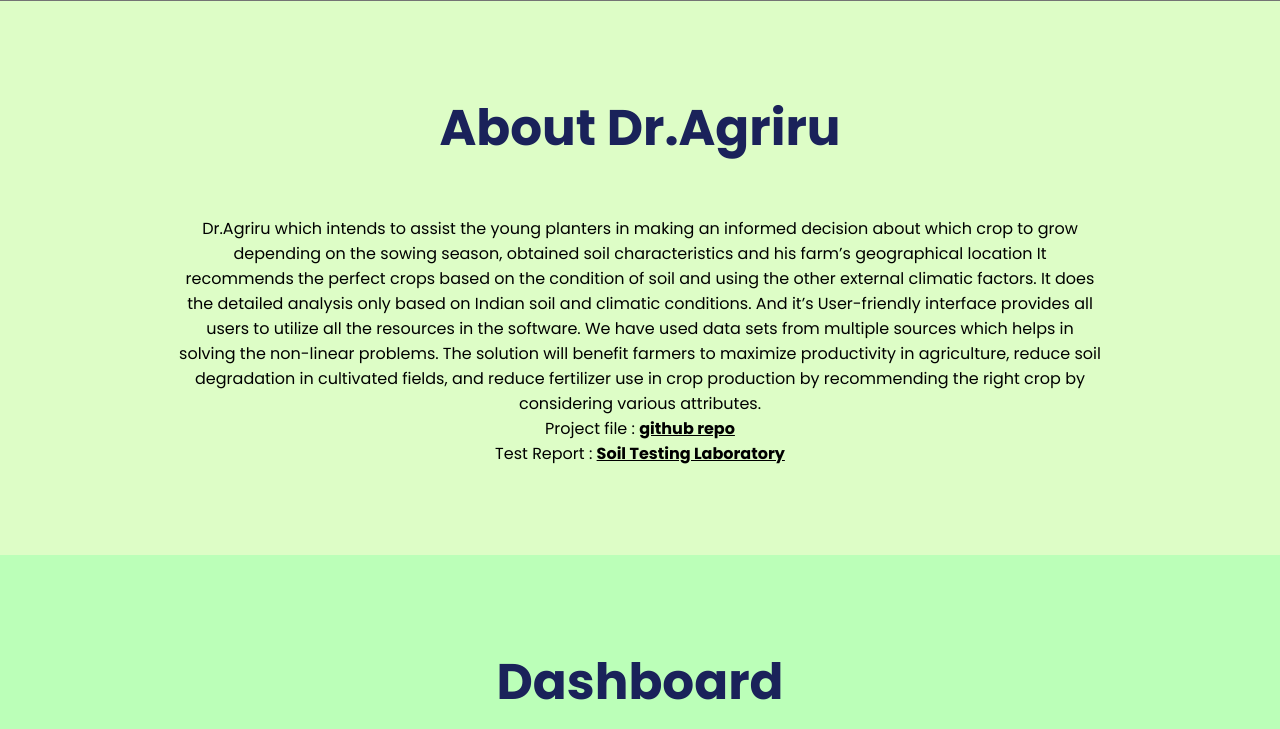
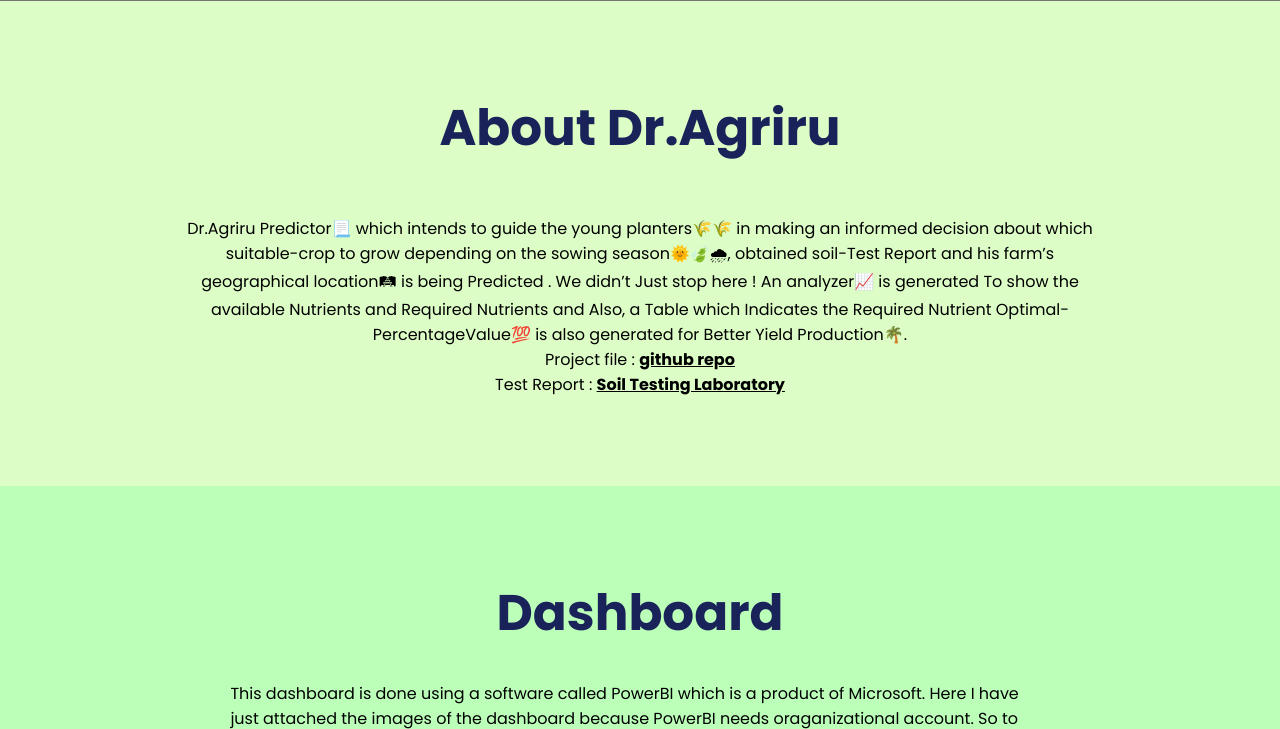
Before and after one commit to Shrinithish/Dr.Agriru, a Flask app: page / in a window 1280 px wide. Shown: the part 799-1528 px from the top of the page. Run offline with Flask 2, Linux system fonts and the light colour scheme; parts of the project's set-up code (start-up, migrations or seed data) failed here and were passed over; some libraries are stand-ins or nearby versions; grey boxes are pictures that could not be loaded.

Commit message:
Update home.html

```diff
--- a/templates/home.html
+++ b/templates/home.html
@@ -44,15 +44,7 @@
 
     <section id="about">
       <h2>About Dr.Agriru</h2>
-      <p class="about-content" style="text-align: center;">Dr.Agriru which intends to assist the
-      young planters in making an informed decision about which crop to grow depending on the sowing season,
-      obtained soil characteristics and his farm’s geographical location
-      It recommends the perfect crops based on the condition of soil and using the other external climatic factors.
-    	It does the detailed analysis only based on Indian soil and climatic conditions.
-    	And it’s User-friendly interface provides all users to utilize all the resources in the software.
-      We have used data sets from multiple sources which helps in solving the non-linear problems.
-      The solution will benefit farmers to maximize productivity in agriculture, reduce soil degradation in cultivated fields,
-      and reduce fertilizer use in crop production by recommending the right crop by considering various attributes.
+      <p class="about-content" style="text-align: center;">Dr.Agriru Predictor📃 which intends to guide the young planters🌾🌾 in making an informed decision about which suitable-crop to grow depending on the sowing season🌞🍃🌧, obtained soil-Test Report and his farm’s geographical location🛤 is being Predicted . We didn’t Just stop here ! An analyzer📈 is generated To show the available Nutrients and Required Nutrients and Also, a Table which Indicates the Required Nutrient Optimal-PercentageValue💯 is also generated for Better Yield Production🌴.
 
       <br>Project file : <a href="https://github.com/Thespians/Dr.Agriru" style="color: black; font-weight: bold;">github repo</a><br>
       Test Report : <a href="https://farmer.gov.in/stl.aspx" style="color: black; font-weight: bold;">Soil Testing Laboratory</a>
```
